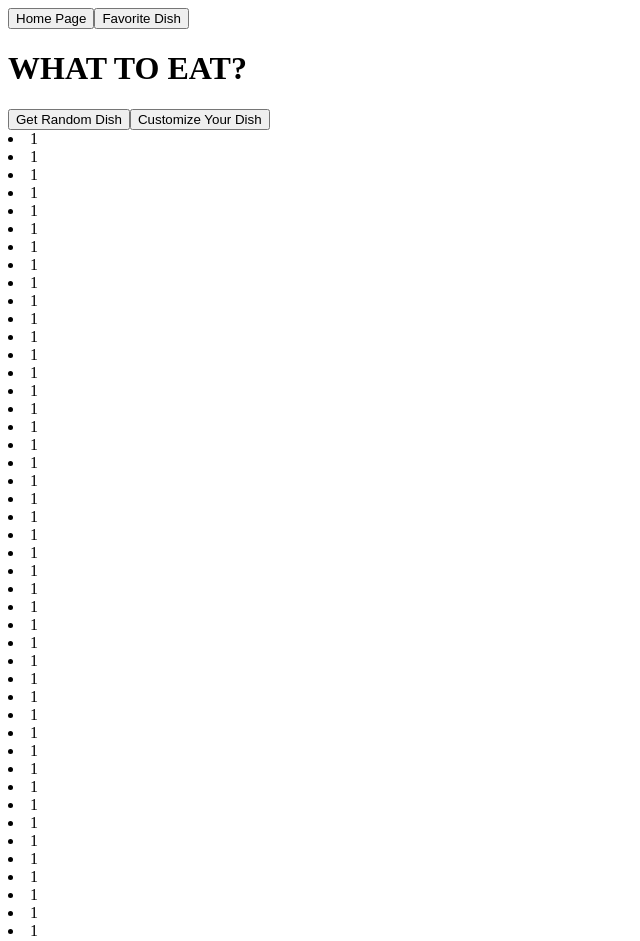
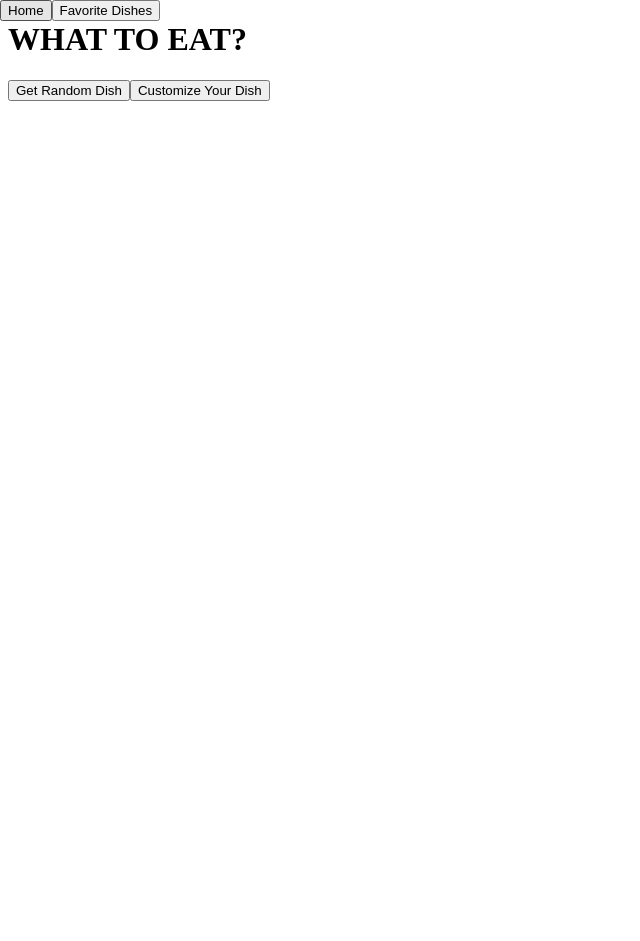
Before and after one commit to lioness0826/project-whattoeat, a Next.js app: page / in a window 1280 px wide. Shown: the top 941 px of the page, without its empty margins (0-640 px from the left). After the commit the page ends 800 px from the top, so only its background shows below. Built offline with nearby package versions, Linux system fonts and the light colour scheme.

Commit message:
clean code

```diff
--- a/pages/FavoriteDishesPage.js
+++ b/pages/FavoriteDishesPage.js
@@ -41,6 +41,7 @@ export default function FavoriteDishesPage() {
                         <img src={dish.dish_image} alt="dish-img" style={{width: '150px'}} />
                         <h3>{dish.dish_title}</h3>
                         <button onClick={()=>removeDish(dish.id)}>Mark as completed</button>
+                        <br /><br /><br />
                     </li>
                 ))}
                 </ul>)}
--- a/pages/HomePage.js
+++ b/pages/HomePage.js
@@ -1,5 +1,6 @@
 import React from "react";
 import { useRouter } from "next/router";
+import styles from '../styles/HomePage.module.css';
 
 function Home(){
     const router = useRouter();
@@ -21,10 +22,10 @@ function Home(){
 
     return(
         <div>
-               {/* Navbar */}
-            <nav >
-                <button onClick={scrollToTop}>Home Page</button>
-                <button onClick={goToFavorites}>Favorite Dish</button>
+            {/* Navbar */}
+            <nav className={styles.navbar}>
+                <button onClick={scrollToTop}>Home</button>
+                <button onClick={goToFavorites}>Favorite Dishes</button>
             </nav>
             <div>
                 <h1>WHAT TO EAT?</h1>
@@ -32,56 +33,6 @@ function Home(){
             <div>
                 <button onClick={getRandomRecipe}>Get Random Dish</button>
                 <button onClick={customRecipe}>Customize Your Dish</button>
-                <li>1</li>
-                <li>1</li>
-                <li>1</li>
-                <li>1</li>
-                <li>1</li>
-                <li>1</li>
-                <li>1</li>
-                <li>1</li>
-                <li>1</li>
-                <li>1</li>
-                <li>1</li>
-                <li>1</li>
-                <li>1</li>
-                <li>1</li>
-                <li>1</li>
-                <li>1</li>
-                <li>1</li>
-                <li>1</li>
-                <li>1</li>
-                <li>1</li>
-                <li>1</li>
-                <li>1</li>
-                <li>1</li>
-                <li>1</li>
-                <li>1</li>
-                <li>1</li>
-                <li>1</li>
-                <li>1</li>
-                <li>1</li>
-                <li>1</li>
-                <li>1</li>
-                <li>1</li>
-                <li>1</li>
-                <li>1</li>
-                <li>1</li>
-                <li>1</li>
-                <li>1</li>
-                <li>1</li>
-                <li>1</li>
-                <li>1</li>
-                <li>1</li>
-                <li>1</li>
-                <li>1</li>
-                <li>1</li>
-                <li>1</li>
-                <li>1</li>
-                <li>1</li>
-                <li>1</li>
-                <li>1</li>
-                <li>1</li>
             </div>
         </div>
     )
--- a/pages/InstructionPage.js
+++ b/pages/InstructionPage.js
@@ -17,10 +17,10 @@ export default function ViewRecipe() {
 
     return (
         <div>
-            <button onClick={() => router.push("/")}>Return Home</button>
-            <button onClick={() => router.push("/FavoriteDishesPage")}>Favorite Dish</button>
+            <button onClick={() => router.push("/")}>Home</button>
+            <button onClick={() => router.push("/FavoriteDishesPage")}>Favorite Dishes</button>
 
-            {/* Display loading message or recipe ID and title */}
+            {/* Display loading message or recipe ID, title and image */}
             {loading ? (
                 <p>Loading...</p>
             ) : error ? (
--- a/pages/NutrientPage.js
+++ b/pages/NutrientPage.js
@@ -20,7 +20,7 @@ export default function ViewNutrition() {
 
   return (
     <div>
-      <button onClick={() => router.push("/")}>Return Home</button>
+      <button onClick={() => router.push("/")}>Home</button>
       <button onClick={() => router.push("/FavoriteDishesPage")}>Favorite Dishes</button>
 
       {nutrition ? (
--- a/pages/ResultPage.js
+++ b/pages/ResultPage.js
@@ -122,7 +122,7 @@ export default function ResultPage() {
   return (
     <div>
         <div>
-            <button onClick={() => router.push("/HomePage")}>Return Home</button>
+            <button onClick={() => router.push("/HomePage")}>Home</button>
             <button onClick={() => router.push("/FavoriteDishesPage")}>Favorite Dishes</button>
         </div>
         <br /><br />
--- a/pages/SearchPage.js
+++ b/pages/SearchPage.js
@@ -45,7 +45,7 @@ function GetUserInput() {
     return (
         <div>
             <nav >
-               <button onClick={() => router.push("/")}>Home Page</button>
+               <button onClick={() => router.push("/")}>Home</button>
                 <button onClick={() => router.push("/FavoriteDishesPage")}>Favorite Dishes</button>
             </nav>
             <h1>Customize Your Dish!</h1>
--- /dev/null
+++ b/styles/HomePage.module.css
@@ -0,0 +1,18 @@
+.nav{
+  background-color: rgb(223, 149, 58);
+  color: black;
+  padding: 10px;
+}
+
+.navbar{
+  flex-direction: row;
+  justify-content: center;
+  gap: 100px;
+  margin: 0;
+  padding: 0;
+  position: fixed;
+  width: 100%;
+  top: 0;
+  left: 0;
+  right: 0;
+}
```
Also changed, not shown: styles/Home.module.css (deleted, +0 -168 lines).
